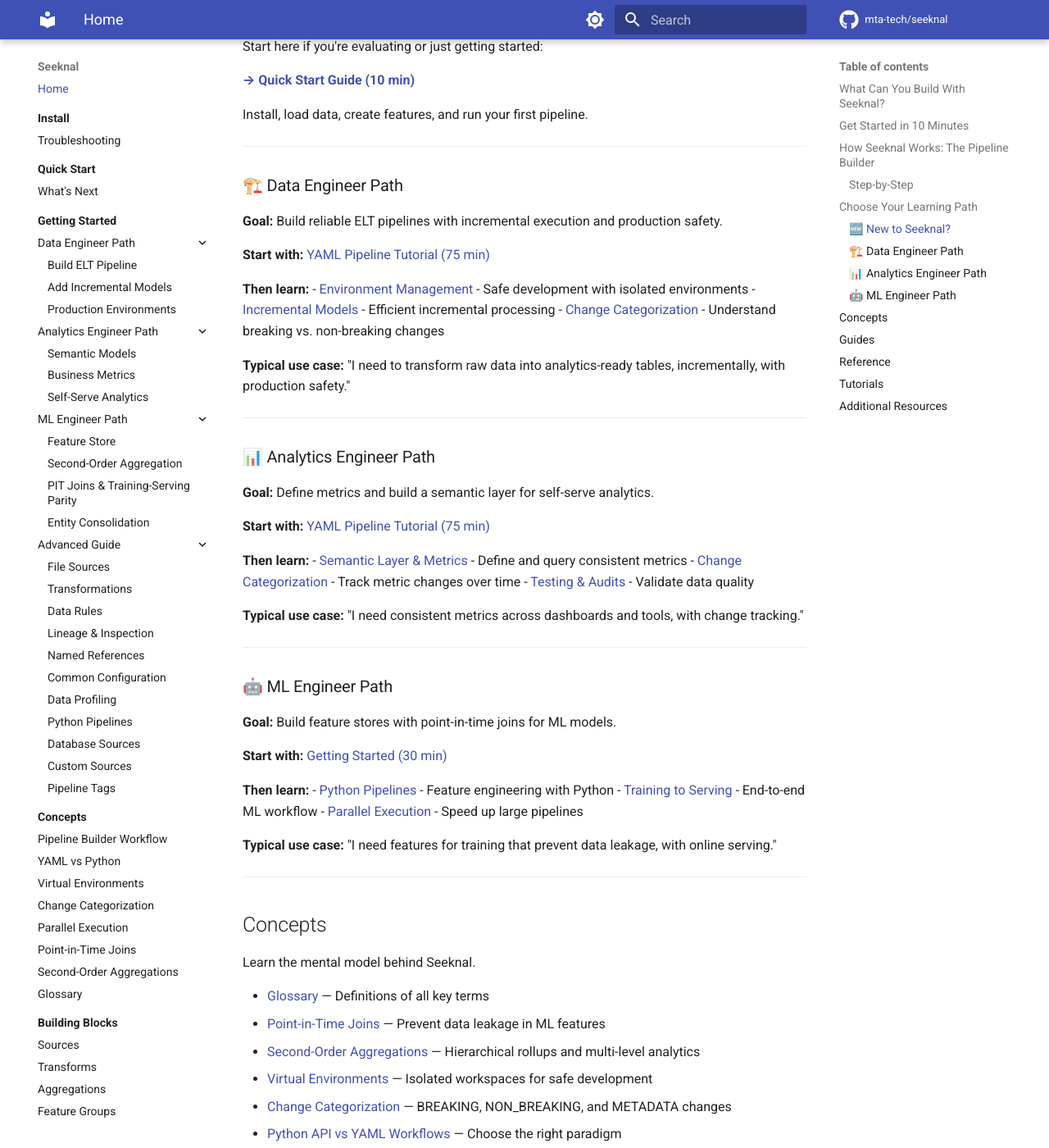
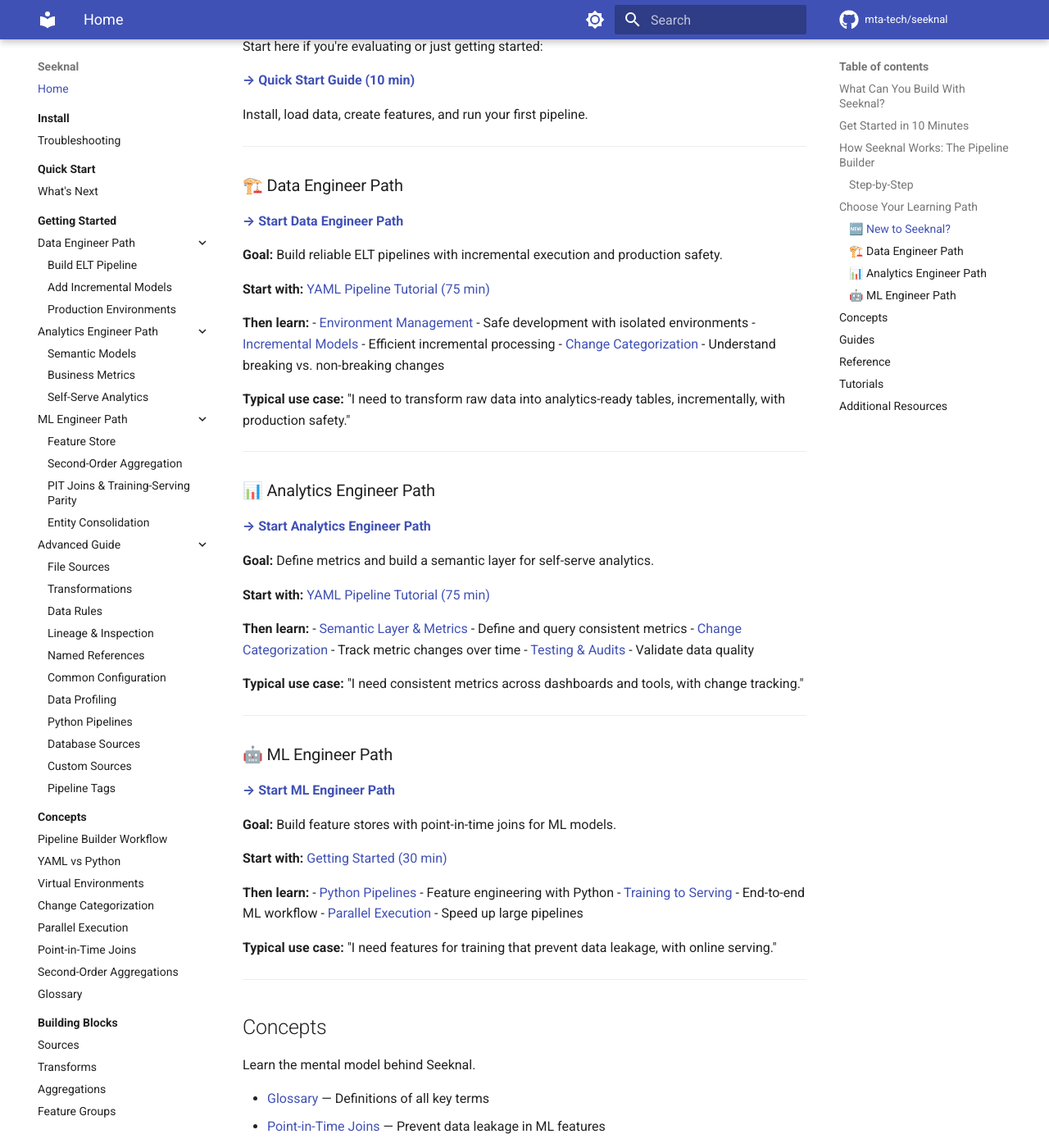
Before and after one commit to mta-tech/seeknal, an MkDocs documentation site: the page built from docs/index.md, in a window 1280 px wide and 1400 px high, scrolled down 1747 px. Shown: the whole window at 82% size. Built offline with MkDocs 1.6.1 and Material for MkDocs 9.7.7, drawn with Linux system fonts in a browser that asks for light colours; comment, search, counter and statistics services are not loaded.

Commit message:
docs: add direct links to learning paths in home page
Add prominent "→ Start [Path] Path" links at the top of each learning
path section for easier navigation to Data Engineer, Analytics Engineer,
and ML Engineer paths.

Co-Authored-By: Claude Opus 4.6 <noreply@anthropic.com>

```diff
--- a/docs/index.md
+++ b/docs/index.md
@@ -69,6 +69,8 @@ Install, load data, create features, and run your first pipeline.
 
 ### 🏗️ Data Engineer Path
 
+**[→ Start Data Engineer Path](getting-started/data-engineer-path/)**
+
 **Goal:** Build reliable ELT pipelines with incremental execution and production safety.
 
 **Start with:** [YAML Pipeline Tutorial (75 min)](tutorials/yaml-pipeline-tutorial.md)
@@ -84,6 +86,8 @@ Install, load data, create features, and run your first pipeline.
 
 ### 📊 Analytics Engineer Path
 
+**[→ Start Analytics Engineer Path](getting-started/analytics-engineer-path/)**
+
 **Goal:** Define metrics and build a semantic layer for self-serve analytics.
 
 **Start with:** [YAML Pipeline Tutorial (75 min)](tutorials/yaml-pipeline-tutorial.md)
@@ -98,6 +102,8 @@ Install, load data, create features, and run your first pipeline.
 ---
 
 ### 🤖 ML Engineer Path
+
+**[→ Start ML Engineer Path](getting-started/ml-engineer-path/)**
 
 **Goal:** Build feature stores with point-in-time joins for ML models.
 
```
